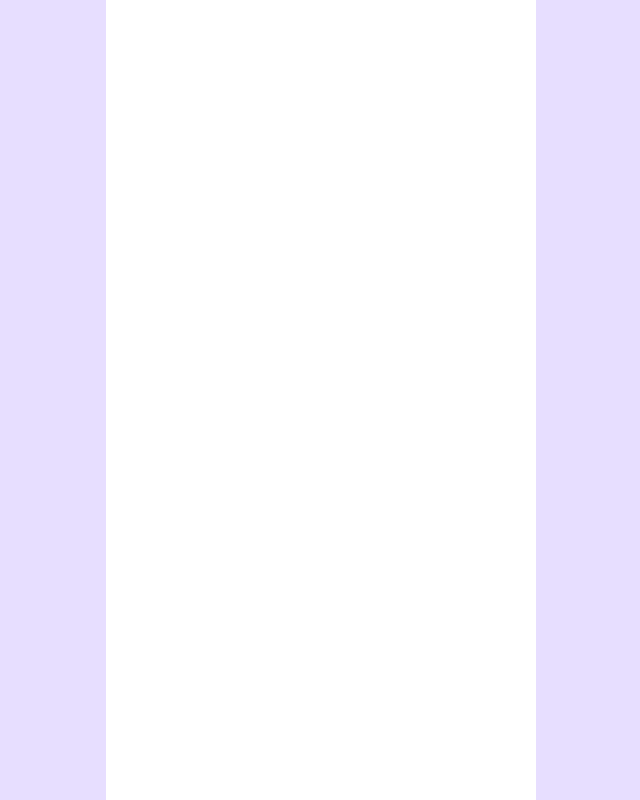
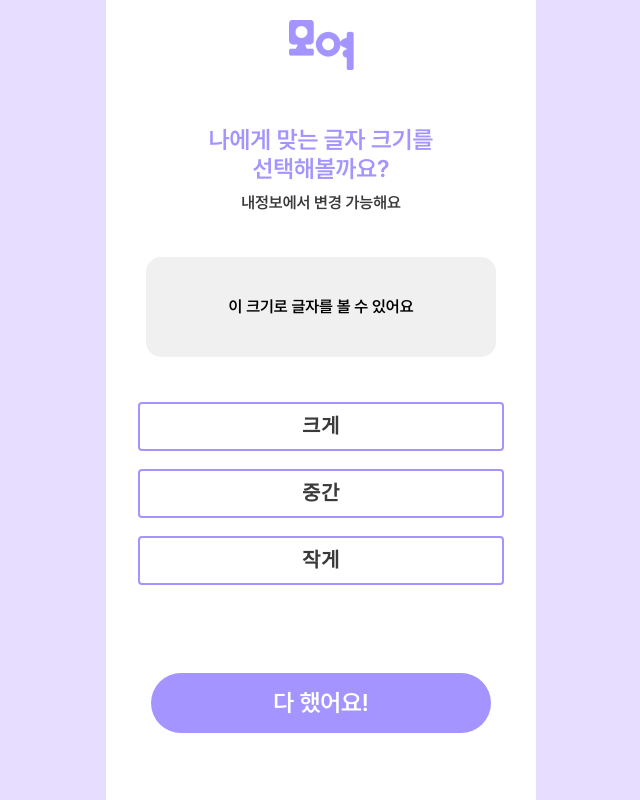
Before and after one commit to CalmCrews/silver_frontend, a React (Create React App) app: page /fontsetting in a window 1280 px wide. Before the commit this address had no page. Shown: the whole page, without its empty margins (533-1173 px from the left). Built offline with nearby package versions, Linux system fonts and the light colour scheme.

Commit message:
feature: add FontSetting page

```diff
--- a/src/App.tsx
+++ b/src/App.tsx
@@ -25,6 +25,7 @@ import ProductDetail from "./pages/detail/ProductDetail";
 import ChargeCash from "./pages/ChargeCash";
 import Club from "./pages/club/Club";
 import MyInfo from "./pages/myinfo/MyInfo";
+import FontSetting from "./pages/myinfo/FontSetting";
 
 const GlobalStyle = createGlobalStyle`
   * {
@@ -98,6 +99,7 @@ function App() {
                   element={<JoinClubProfile />}/>
                 <Route path="/club" element={<Club />}/>
                 <Route path="/my" element={<MyInfo />}/>
+                <Route path="/fontsetting" element={<FontSetting />}/>
               </Routes>
             </div>
           </div>
--- a/src/components/shared/SimpleAppBar.tsx
+++ b/src/components/shared/SimpleAppBar.tsx
@@ -1,9 +1,11 @@
 import React from "react";
+import DefaultIcon from "./DefaultIcon";
+import Logo from "../../assets/logo/MoyeoLogo.png"
 
 
 const SimpleAppBar = () => {
   return (
-    <h1>모여</h1>
+    <DefaultIcon icon={Logo} width="65px" height="50px" name="Moyeo-Logo"/>
   );
 }
 
--- a/src/pages/home/Home.tsx
+++ b/src/pages/home/Home.tsx
@@ -119,33 +119,19 @@ const Home = () => {
   const [cookies, setCookie, removeCookie] = useCookies(["refreshToken"]);
   const navigate = useNavigate();
   const location = useLocation();
-  const [isDrawerOpen, setIsDrawerOpen] = useState(false);
 
   const handleLogout = () => {
     setLogin({ isLoggedIn: false, userId: "", accessToken: "" });
     removeCookie("refreshToken");
   };
 
-  const [bodyFontSize, setBodyFontSize] = useRecoilState(fontSizeState);
 
-  const handleFontSizeChange = (
-    event: React.ChangeEvent<HTMLSelectElement>
-  ) => {
-    setBodyFontSize(event.target.value);
-  };
 
   const [formData, setFormData] = useState<FormData>({
     name: '',
     intro: ''
   });
 
-  const handleInputChange = (event: React.ChangeEvent<HTMLInputElement>) => {
-    const { name, value } = event.target;
-    setFormData(prevData => ({
-      ...prevData,
-      [name]: value
-    }));
-  };
 
   const handleSubmit = async (event: React.FormEvent) => {
     event.preventDefault();
@@ -186,22 +172,6 @@ const Home = () => {
               <Button onClick={handleLogout}>로그아웃</Button>
             </>
           )}
-          <select value={bodyFontSize} onChange={handleFontSizeChange}>
-            <option value="16px">16px</option>
-            <option value="18px">18px</option>
-            <option value="20px">20px</option>
-          </select>
-          <form onSubmit={handleSubmit}>
-            <div>
-              <label>Name:</label>
-              <input type="text" name="name" value={formData.name} onChange={handleInputChange} />
-            </div>
-            <div>
-              <label>Intro:</label>
-              <input type="text" name="intro" value={formData.intro} onChange={handleInputChange} />
-            </div>
-            <button type="submit">전송</button>
-          </form>
         </MainDiv>
         <BottomTabBar currentPage="home"/>
       </DefaultContainer>
--- a/src/pages/myinfo/FontSetting.tsx
+++ b/src/pages/myinfo/FontSetting.tsx
@@ -0,0 +1,140 @@
+import React from "react";
+import DefaultContainer from "../../components/shared/DefaultContainer";
+import SimpleAppBar from "../../components/shared/SimpleAppBar";
+import { styled } from "styled-components";
+import { useRecoilState } from "recoil";
+import { fontSizeState } from "../../states/userInfo";
+import { Button } from "@mui/material";
+import { Link } from "react-router-dom";
+
+
+const Container = styled.div`
+  width: 100%;
+  display: flex;
+  flex-direction: column;
+  align-items: center;
+  justify-content: center;
+  text-align: center;
+`;
+
+const ColoredDiv = styled.div`
+  color: #a394ff;
+  font-size: 24px;
+  font-weight: 600;
+  margin: 55px 0 10px 0;
+  line-height: normal;
+`;
+
+const BlackDiv = styled.div`
+  color: #3a3a3a;
+  font-size: 16px;
+`;
+
+const ShowingDiv = styled.div`
+  width: 350px;
+  height: 100px;
+  border-radius: 15px;
+  background-color: #f0f0f0;
+  display: flex;
+  align-items: center;
+  justify-content: center;
+  font-size: 1rem;
+  margin: 45px 0;
+`;
+
+const SelectContainer = styled.div`
+  width: 100%;
+  padding: 0 32px;
+`
+
+const StyledButton = styled(Button)({
+  "&.MuiButton-root" : {
+    width: "100%",
+    fontSize: "20px",
+    fontWeight: "600",
+    color: "#3a3a3a",
+    marginBottom: "18px",
+    border: "2px solid #a394ff",
+  },
+  '&.MuiButton-root:hover': {
+    border: "2px solid #a394ff",
+    backgroundColor: "#EBE4FF",
+  },
+  "&.MuiButton-contained": {
+    width: "100%",
+    fontSize: "20px",
+    fontWeight: "600",
+    color: "#3a3a3a",
+    marginBottom: "18px",
+    border: "2px solid #a394ff",
+    backgroundColor: "#EBE4FF"
+  },
+});
+
+const ButtonContainer = styled.div`
+  width: 100%;
+  padding: 70px 45px;
+`;
+
+const EndButton = styled.button`
+  width: 100%;
+  height: 60px;
+  border-radius: 30px;
+  border: none;
+  font-size: 24px;
+  color: #fff;
+  background-color: #a394ff;
+  cursor: pointer;
+`;
+
+const FontSetting = () => {
+  const [bodyFontSize, setBodyFontSize] = useRecoilState(fontSizeState);
+  const [selectedButton, setSelectedButton] = React.useState('');
+
+  const changeFontSize = (size: string) => {
+    setBodyFontSize(size);
+    setSelectedButton(size);
+  };
+
+  return (
+    <DefaultContainer>
+      <SimpleAppBar />
+      <Container>
+        <ColoredDiv>
+          나에게 맞는 글자 크기를
+          <br />
+          선택해볼까요?
+        </ColoredDiv>
+        <BlackDiv>내정보에서 변경 가능해요</BlackDiv>
+        <ShowingDiv>이 크기로 글자를 볼 수 있어요</ShowingDiv>
+        <SelectContainer>
+          <StyledButton
+            variant={selectedButton === "20px" ? "contained" : "outlined"}
+            onClick={() => changeFontSize("20px")}
+          >
+            크게
+          </StyledButton>
+          <StyledButton
+            variant={selectedButton === "18px" ? "contained" : "outlined"}
+            onClick={() => changeFontSize("18px")}
+          >
+            중간
+          </StyledButton>
+          <StyledButton
+            variant={selectedButton === "16px" ? "contained" : "outlined"}
+            onClick={() => changeFontSize("16px")}
+          >
+            작게
+          </StyledButton>
+        </SelectContainer>
+        <ButtonContainer>
+          <Link to="/my">
+            <EndButton>다 했어요!</EndButton>
+          </Link>
+        </ButtonContainer>
+      </Container>
+    </DefaultContainer>
+  );
+};
+
+export default FontSetting;
```
Also changed, not shown: src/assets/logo/MoyeoLogo.png (added).
